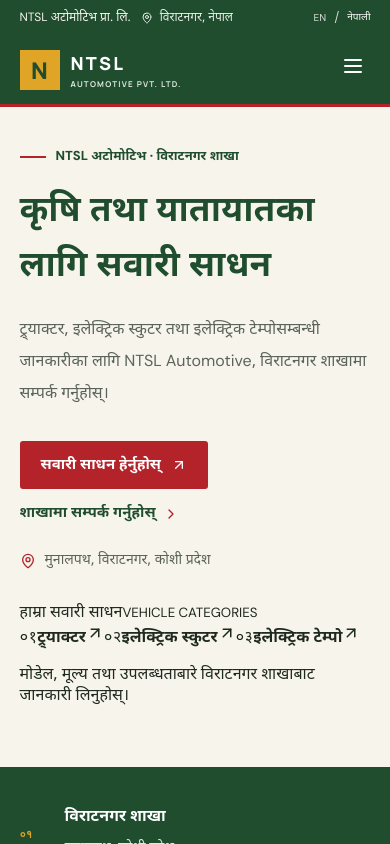
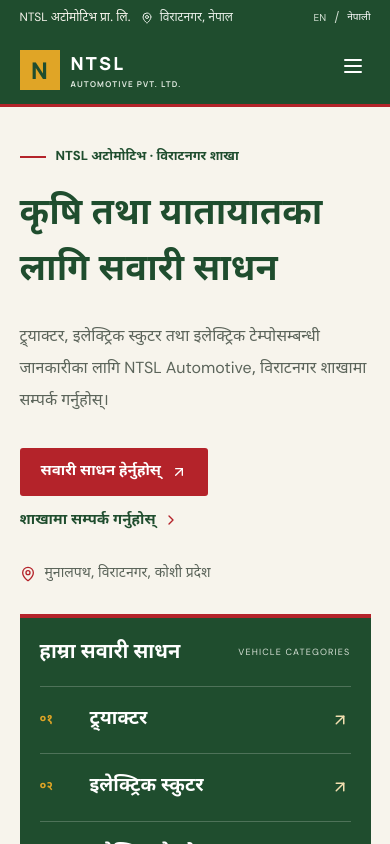
Before and after one commit to karkihubbb/ntsl-automotive, a React (Vite) app: page / in a window 390 px wide. Shown: the top 844 px of the page. Built offline with nearby package versions, Linux system fonts and the light colour scheme.

Commit message:
Redesign NTSL homepage with clear dealership category navigation

```diff
--- a/src/index.css
+++ b/src/index.css
@@ -461,3 +461,39 @@ body{min-width:320px}
  .hero-photo img{padding:12px}
  .hero-address{margin-top:24px}
 }
+
+
+/* Homepage redesign v3: calm, confident dealership hierarchy */
+.hero{
+  display:grid;grid-template-columns:minmax(0,1.15fr) minmax(300px,.85fr);
+  gap:7%;align-items:center;padding:76px 7.2% 78px;background:#f7f4ec;
+}
+.hero-text{max-width:720px}
+.hero h1{max-width:720px;font-size:clamp(42px,4.5vw,64px);line-height:1.28;letter-spacing:0;margin:20px 0 22px}
+.nepali .hero h1{font-size:clamp(42px,4.4vw,60px);line-height:1.55;max-width:720px}
+.hero-text>p{max-width:610px;font-size:16px;line-height:2}
+.hero-category-panel{background:#1f4d2e;color:#fff;padding:28px 30px 24px;border-top:4px solid #b4232a}
+.hero-panel-heading{display:flex;justify-content:space-between;align-items:center;gap:12px;padding-bottom:20px;border-bottom:1px solid #ffffff35}
+.hero-panel-heading span{font-size:20px;font-weight:800}
+.hero-panel-heading small{font-size:9px;letter-spacing:.13em;color:#d7e1d6}
+.hero-category-panel>a{display:grid;grid-template-columns:38px 1fr 20px;align-items:center;gap:12px;padding:21px 0;border-bottom:1px solid #ffffff35;color:#fff;text-decoration:none}
+.hero-category-panel>a>span{font-size:12px;color:#e0a526;font-weight:800}
+.hero-category-panel>a strong{font-size:19px;font-weight:700}
+.hero-category-panel>a svg{color:#f2dfb0;transition:transform .2s}
+.hero-category-panel>a:hover svg{transform:translate(3px,-3px)}
+.hero-category-panel>p{font-size:13px;line-height:1.9;color:#e0e8df;margin:19px 0 0}
+.hero-address{margin-top:30px}
+.hero-photo,.hero-gallery{display:none!important}
+.nepali .hero-panel-heading span,.nepali .hero-category-panel>a strong,.nepali .hero-category-panel>p{font-family:'Noto Sans Devanagari',sans-serif}
+.nepali .hero-category-panel>a strong{font-size:19px;line-height:1.7}
+@media(max-width:900px){
+ .hero{grid-template-columns:1fr;gap:34px;padding:54px 5% 58px}
+ .hero-text{max-width:760px}
+ .hero-category-panel{max-width:none}
+}
+@media(max-width:650px){
+ .hero{padding:38px 5% 42px;gap:26px}
+ .hero h1,.nepali .hero h1{font-size:clamp(36px,9vw,46px);line-height:1.55}
+ .hero-category-panel{padding:22px 20px}
+ .hero-category-panel>a{padding:17px 0}
+}
```
